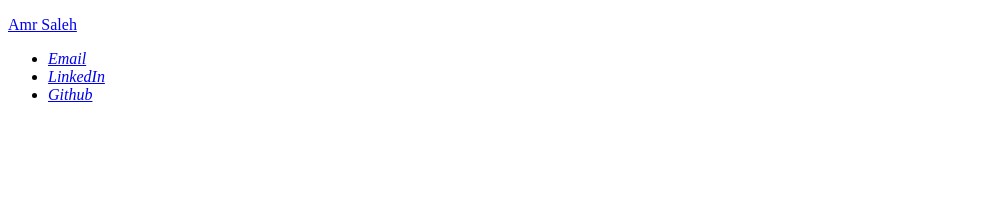
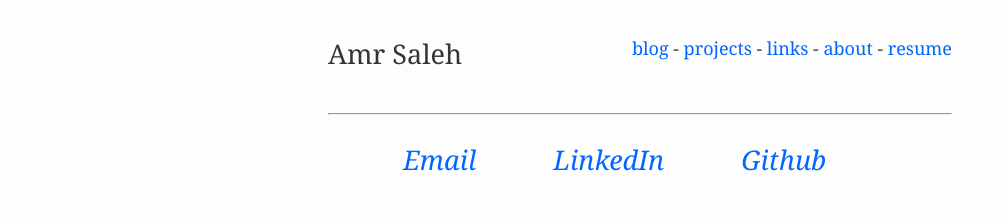
Before and after one commit to amrnator/amrnator.github.io, a plain HTML site: page index.html in a window 1280 px wide. Shown: the whole page, without its empty margins (0-1006 px from the left). Drawn offline with Linux system fonts and the light colour scheme.

Commit message:
added some more style
added more style

```diff
--- a/index.html
+++ b/index.html
@@ -15,6 +15,16 @@
         </div>
 
     	<!-- Header -->
+        <nav>
+            <ul>
+                <li><a href="./blog-menu.html"> blog </a><span class="nav-pad">-</span></li>
+                <li><a href="./projects.html"> projects </a><span class="nav-pad">-</span></li>
+                <li><a href="./links.html"> links </a><span class="nav-pad">-</span></li>
+                <li><a href="./about.html"> about </a><span class="nav-pad">-</span></li>
+                <li><a href="./resume.pdf" target="_tab"> resume </a></li>
+            </ul>
+        </nav>
+        <hr/>
 
     	<!-- Bio -->
 
--- a/style.css
+++ b/style.css
@@ -0,0 +1,77 @@
+
+
+/* default body template for all webpages */
+body{
+    background-color: #FDFDFD;
+    color: #353535;
+    font: normal 27px Georgia, serif;
+    text-rendering: optimizeLegibility;
+    padding-right: 25%;
+    padding-left: 25%;
+}
+
+/*sets color of the links*/
+a{
+    color: #0066ff;
+    text-decoration: none;
+}
+
+/* Title */
+
+.title{
+    display: inline-block;
+    font: normal 27px Georgia, serif;
+}
+
+/* color for title link */
+.title a{
+    color: #353535;
+}
+
+/* color for title when hovered over */
+.title a:hover{
+    color: #0066ff;
+    transition-delay: 1s fade;
+    text-decoration: underline;
+}
+
+/* NAV */
+
+nav{
+    font: normal 18px Georgia, serif;
+    float: right;
+    display: inline;
+    line-height: 45px;
+}
+
+nav ul{
+    list-style-type: none;
+}
+
+/* force text to be inlined in a list */
+nav ul li{
+    display: inline;
+}
+
+/* draw a line when hovering over anything in the nav */
+nav ul li a:hover{
+    text-decoration: underline;
+}
+
+/* FOOTER */
+
+/* remove list details in the footer */
+.footer ul{
+    list-style-type: none;
+}
+
+/* display the footer in one line */
+.footer ul li{
+    display: inline;
+    padding: 6%;
+}
+
+/* underline the text in the footer on hover */
+.footer ul li a:hover{
+    text-decoration: underline;
+}
```
Also changed, not shown: 2 other files.
